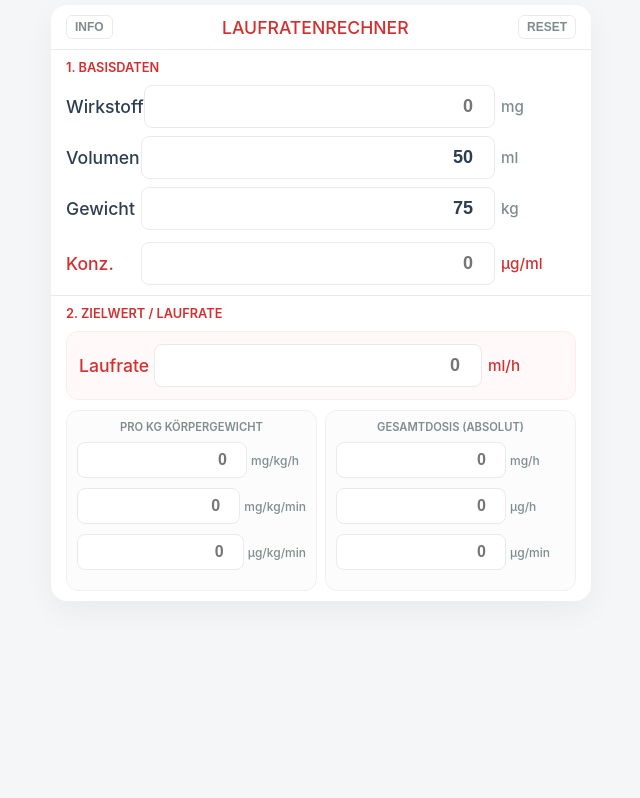
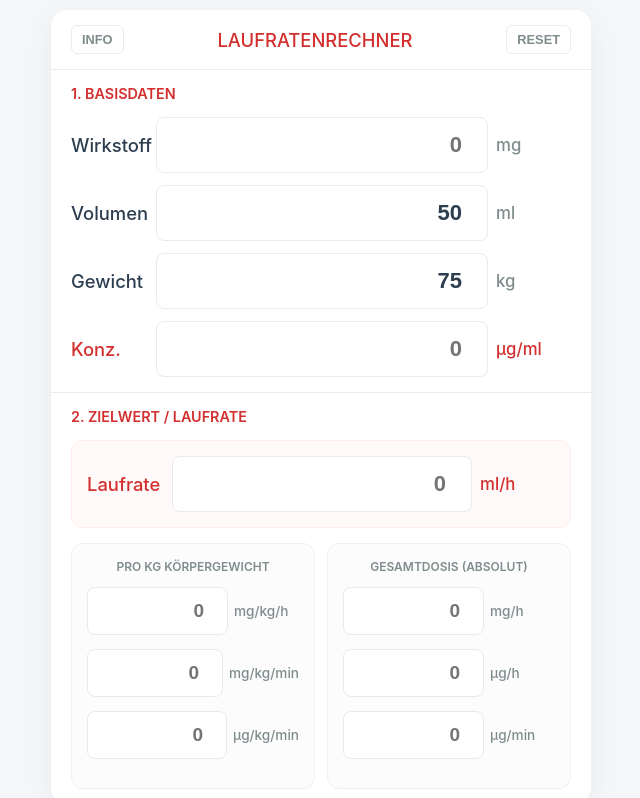
Before and after one commit to Moe1701/perfusor-rechner, a React (Vite) app: page / in a window 1280 px wide. Shown: the top 798 px of the page, without its empty margins (319-959 px from the left). Built offline with nearby package versions, Linux system fonts and the light colour scheme.

Commit message:
Refactor global styles for improved layout and spacing
Updated padding and font sizes for various elements. Adjusted layout properties for better alignment and spacing.

```diff
--- a/src/styles/globals.css
+++ b/src/styles/globals.css
@@ -18,10 +18,11 @@ body {
     background-color: var(--bg-body);
     color: var(--text-dark);
     margin: 0;
-    padding: 5px; /* Noch kompakter */
+    padding: 10px;
     display: flex;
     justify-content: center;
     overscroll-behavior-y: none;
+    min-height: 100vh;
 }
 
 .calculator-card {
@@ -31,39 +32,45 @@ body {
     width: 100%;
     max-width: 540px;
     overflow: hidden;
+    display: flex;
+    flex-direction: column;
 }
 
-.header { padding: 10px 15px; display: flex; justify-content: space-between; align-items: center; border-bottom: 1px solid var(--border-light); }
-.header h1 { margin: 0; font-size: 1.1rem; font-weight: 500; color: var(--primary-red); text-transform: uppercase; text-align: center; flex: 1; }
-.header-btn { background: none; border: 1px solid var(--border-light); color: var(--text-muted); padding: 4px 8px; border-radius: 6px; font-size: 0.75rem; font-weight: 600; text-transform: uppercase; cursor: pointer; }
+.header {
+    padding: 15px 20px;
+    display: flex;
+    justify-content: space-between;
+    align-items: center;
+    border-bottom: 1px solid var(--border-light);
+}
 
-/* Sektionen kompakter machen */
-.section { padding: 10px 15px; border-bottom: 1px solid var(--border-light); }
-.section:last-child { border-bottom: none; }
-.section-title { font-size: 0.8rem; text-transform: uppercase; color: var(--primary-red); font-weight: 600; margin-bottom: 10px; }
+.header h1 { margin: 0; font-size: 1.15rem; font-weight: 500; color: var(--primary-red); text-transform: uppercase; text-align: center; flex: 1; }
+.header-btn { background: none; border: 1px solid var(--border-light); color: var(--text-muted); padding: 6px 10px; border-radius: 6px; font-size: 0.8rem; font-weight: 600; text-transform: uppercase; cursor: pointer; }
 
-.tile { background-color: var(--bg-tile); border-radius: var(--radius-tile); padding: 10px; margin-bottom: 10px; border: 1px solid #f0f0f0; }
-.tile-highlight { background-color: #fff9f9; border: 1px solid #ffebeb; padding: 12px; }
-.tile-title { font-size: 0.7rem; text-transform: uppercase; color: var(--text-muted); font-weight: 600; margin-bottom: 8px; text-align: center; line-height: 1.2; }
+.section { padding: 15px 20px; border-bottom: 1px solid var(--border-light); }
+.section:last-child { border-bottom: none; flex-grow: 1; }
+.section-title { font-size: 0.9rem; text-transform: uppercase; color: var(--primary-red); font-weight: 600; margin-bottom: 15px; }
 
-/* Grid für die beiden Kacheln nebeneinander */
-.rates-grid { display: grid; grid-template-columns: 1fr 1fr; gap: 8px; }
+.tile { background-color: var(--bg-tile); border-radius: var(--radius-tile); padding: 15px; margin-bottom: 15px; border: 1px solid #f0f0f0; }
+.tile-highlight { background-color: #fff9f9; border: 1px solid #ffebeb; padding: 15px; }
+.tile-title { font-size: 0.75rem; text-transform: uppercase; color: var(--text-muted); font-weight: 600; margin-bottom: 12px; text-align: center; line-height: 1.3; }
+
+.rates-grid { display: grid; grid-template-columns: 1fr 1fr; gap: 12px; }
 .rates-grid .tile { margin-bottom: 0; }
 
-.input-group { margin-bottom: 8px; display: flex; align-items: center; justify-content: space-between; }
+.input-group { margin-bottom: 12px; display: flex; align-items: center; justify-content: space-between; }
 .input-group:last-child { margin-bottom: 0; }
-.input-group label { font-size: 1.1rem; font-weight: 500; flex: 0 0 75px; }
+.input-group label { font-size: 1.15rem; font-weight: 500; flex: 0 0 85px; }
 
-/* Wenn kein Label da ist (für Dosis) */
 .input-group.no-label label { display: none; }
 .input-group.no-label .input-wrapper { flex: 1; }
 
 .input-wrapper { display: flex; align-items: center; flex: 1; }
 .input-wrapper input {
     width: 100%;
-    font-size: 18px;
+    font-size: 22px;
     font-weight: 600;
-    padding: 10px 6px;
+    padding: 14px 10px;
     border: 1px solid var(--border-light);
     border-radius: var(--radius-input);
     text-align: right;
@@ -72,15 +79,15 @@ body {
 }
 .input-wrapper input:focus { outline: none; border-color: #ffbaba; box-shadow: 0 0 0 3px rgba(211, 47, 47, 0.05); }
 
-.unit { margin-left: 6px; font-size: 0.95rem; font-weight: 500; color: var(--text-muted); flex: 0 0 75px; }
+.unit { margin-left: 8px; font-size: 1.05rem; font-weight: 500; color: var(--text-muted); flex: 0 0 75px; }
 
-/* Schriftgrößen-Anpassung für die Grid-Kacheln (damit es auf kleine Handys passt) */
-.rates-grid .input-wrapper input { font-size: 16px; padding: 8px 4px; }
-.rates-grid .unit { font-size: 0.75rem; flex: 0 0 55px; margin-left: 4px; }
-.rates-grid .input-group { flex-direction: column; align-items: stretch; gap: 2px; margin-bottom: 10px; }
+/* Die harmonischen Proportionen für die unteren Kacheln */
+.rates-grid .input-wrapper input { font-size: 19px; padding: 12px 8px; }
+.rates-grid .unit { font-size: 0.85rem; flex: 0 0 65px; margin-left: 6px; }
+.rates-grid .input-group { flex-direction: column; align-items: stretch; gap: 4px; margin-bottom: 14px; }
 .rates-grid .input-wrapper { flex-direction: row; }
 
-/* Info Modal bleibt gleich */
+/* Modal Styles */
 .modal-overlay { position: fixed; top: 0; left: 0; right: 0; bottom: 0; background-color: rgba(0, 0, 0, 0.4); display: flex; justify-content: center; align-items: center; z-index: 1000; padding: 20px; backdrop-filter: blur(4px); }
 .modal-content { background-color: var(--surface-white); border-radius: var(--radius-card); padding: 20px; max-width: 400px; width: 100%; }
 .modal-content h2 { margin-top: 0; color: var(--primary-red); font-size: 1.1rem; }
```
